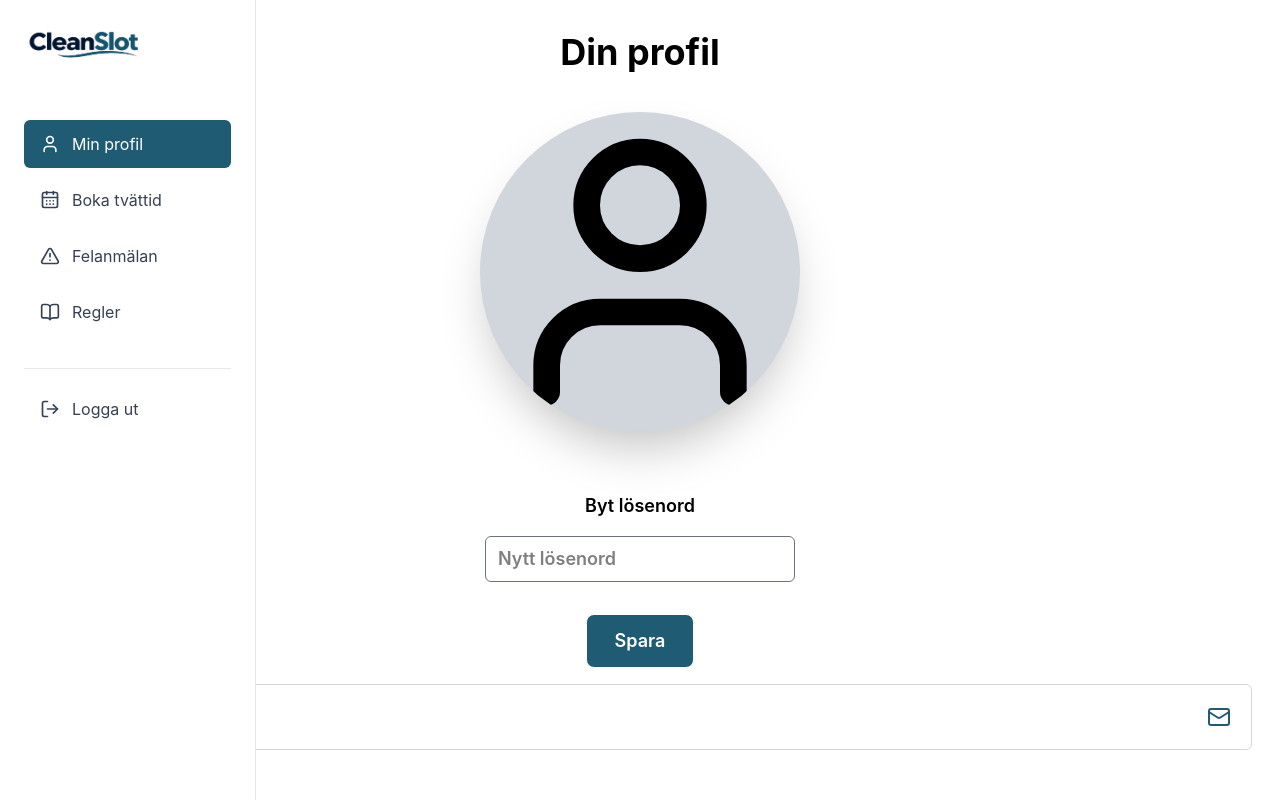
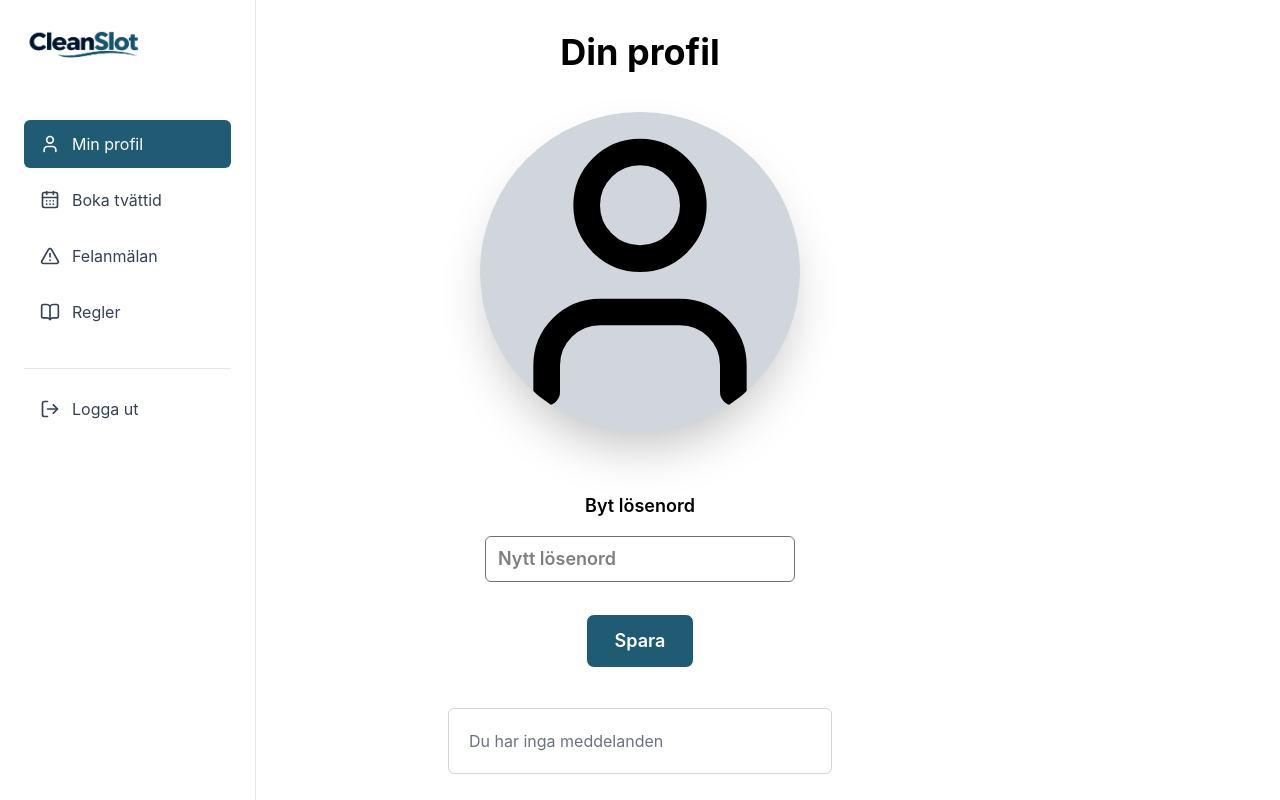
Before and after one commit to JerryLazerbeam/cleanslot-fullstack-project, a React (Vite) app in the folder client/: page /profile in a window 1280 px wide. Built offline with nearby package versions, Linux system fonts and the light colour scheme.

Commit message:
Feature/servicereport-history

```diff
--- a/client/src/components/servicecomponents/serviceReportHistory.tsx
+++ b/client/src/components/servicecomponents/serviceReportHistory.tsx
@@ -1,57 +1,78 @@
 import { useState } from "react";
 import { Mail, MailOpen } from "lucide-react";
 
-// Beskriver vilka uppgifter varje felanmälan innehåller.
 type Report = {
   id: string;
   machines: string[];
   description: string;
   createdAt: string;
+  isRead: boolean;
 };
 
-// Komponenten tar emot en lista med felanmälningar.
 type Props = {
   reports?: Report[];
 };
 
 function ServiceReportHistory({ reports = [] }: Props) {
   const [isOpen, setIsOpen] = useState(false);
+  const [openReportId, setOpenReportId] = useState<string | null>(null);
+  const [readReportIds, setReadReportIds] = useState<string[]>([]);
 
-  const [openReportId, setOpenReportId] = useState<string | null>(
-    null
-  );
+  const unreadCount = reports.filter(
+    (report) => !report.isRead && !readReportIds.includes(report.id),
+  ).length;
 
-  // Visa ingenting om det inte finns några felanmälningar.
-  if (reports.length === 0) {
-    return null;
-  }
+  const hasReports = reports.length > 0;
+  const showReports = hasReports && isOpen;
 
   return (
-    <details
-      className="border rounded-md border-gray-300 mr-7 ml-7 mt-4"
-      onToggle={(event) => setIsOpen(event.currentTarget.open)}
+    <div className="border rounded-md border-gray-300 mr-7 ml-7 mt-10 sm:max-w-sm sm:mx-auto">
+      <button
+        type="button"
+        disabled={!hasReports}
+        aria-expanded={showReports}
+        onClick={() => setIsOpen((previous) => !previous)}
+        className="flex w-full justify-between items-center p-5 text-left enabled:cursor-pointer disabled:cursor-default disabled:text-gray-500"
       >
-      <summary className="flex justify-between items-center p-5 cursor-pointer list-none [&::-webkit-details-marker]:hidden">
-        Meddelanden:
+        {hasReports ? "Meddelanden:" : "Du har inga meddelanden"}
 
-        {isOpen ? (
+        <span className="relative">
+          {hasReports &&
+            (showReports ? (
               <MailOpen className="text-[#1F5C73]" />
             ) : (
               <Mail className="text-[#1F5C73]" />
+            ))}
+
+          {unreadCount > 0 && (
+            <span className="absolute -top-2 -right-2 flex h-5 min-w-5 items-center justify-center rounded-full bg-red-600 px-1 text-xs font-semibold text-white">
+              <span className="sr-only">Antal felanmälningar: </span>
+              {unreadCount}
+            </span>
           )}
-      </summary>
+        </span>
+      </button>
 
+      {showReports && (
         <div className="px-5 pb-5 space-y-4">
           {reports.map((report) => (
             <div key={report.id}>
               <button
                 type="button"
                 aria-expanded={openReportId === report.id}
-              onClick={() =>
+                onClick={() => {
                   setOpenReportId((previous) =>
-                  previous === report.id ? null : report.id
-                )
+                    previous === report.id ? null : report.id,
+                  );
+
+                  if (openReportId !== report.id) {
+                    setReadReportIds((previous) =>
+                      previous.includes(report.id)
+                        ? previous
+                        : [...previous, report.id],
+                    );
                   }
+                }}
                 className="text-left cursor-pointer hover:text-[#1F5C73] transition-colors"
               >
                 Fel: {report.description}
@@ -68,13 +89,13 @@ function ServiceReportHistory({ reports = [] }: Props) {
               )}
 
               <p className="text-gray-500">
-              Datum:{" "}
-              {new Date(report.createdAt).toLocaleDateString("sv-SE")}
+                Datum: {new Date(report.createdAt).toLocaleDateString("sv-SE")}
               </p>
             </div>
           ))}
         </div>
-    </details>
+      )}
+    </div>
   );
 }
 
--- a/client/src/pages/profile.tsx
+++ b/client/src/pages/profile.tsx
@@ -8,23 +8,30 @@ function Profile() {
     <div className="Profile">
       <Navbar />
       <PasswordUpdater />
-      <ServiceReportHistory reports={[
-    {
-      id: "1",
-      machines: ["Tvättmaskin 1"],
-      description: "Tvättmaskinen startar inte",
-      createdAt: "2026-09-07T10:00:00Z",
-    },
-    {
-      id: "2",
-      machines: ["Tvättmaskin 2", "Tvättmaskin 3"],
-      description: "Maskinerna läcker vatten",
-      createdAt: "2026-09-08T12:00:00Z",
-    },
-
-  ]} />
+      <ServiceReportHistory />
     </div>
   );
 }
 
 export default Profile;
+
+
+
+
+
+// Test kod ignorera
+
+    //reports={[
+   // {
+     // id: "1",
+     // machines: ["Tvättmaskin 1"],
+    //  description: "Tvättmaskinen startar inte",
+     // createdAt: "2026-09-07T10:00:00Z",
+    //},
+   // {
+     // id: "2",
+     // machines: ["Tvättmaskin 2", "Tvättmaskin 3"],
+     // description: "Maskinerna läcker vatten",
+    //  createdAt: "2026-09-08T12:00:00Z",
+   // },
+ // ]}
```
Lines whose indentation alone changed are shown as unchanged.
